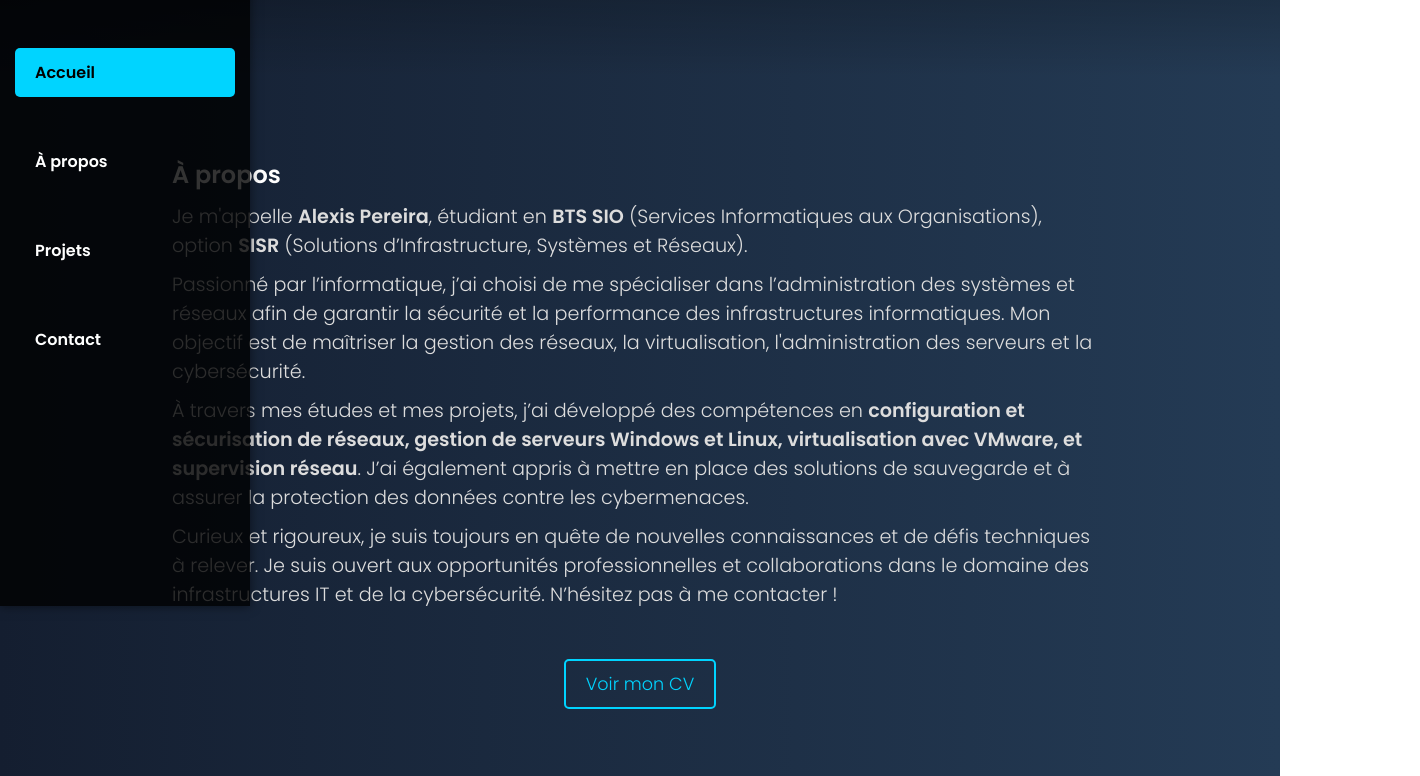
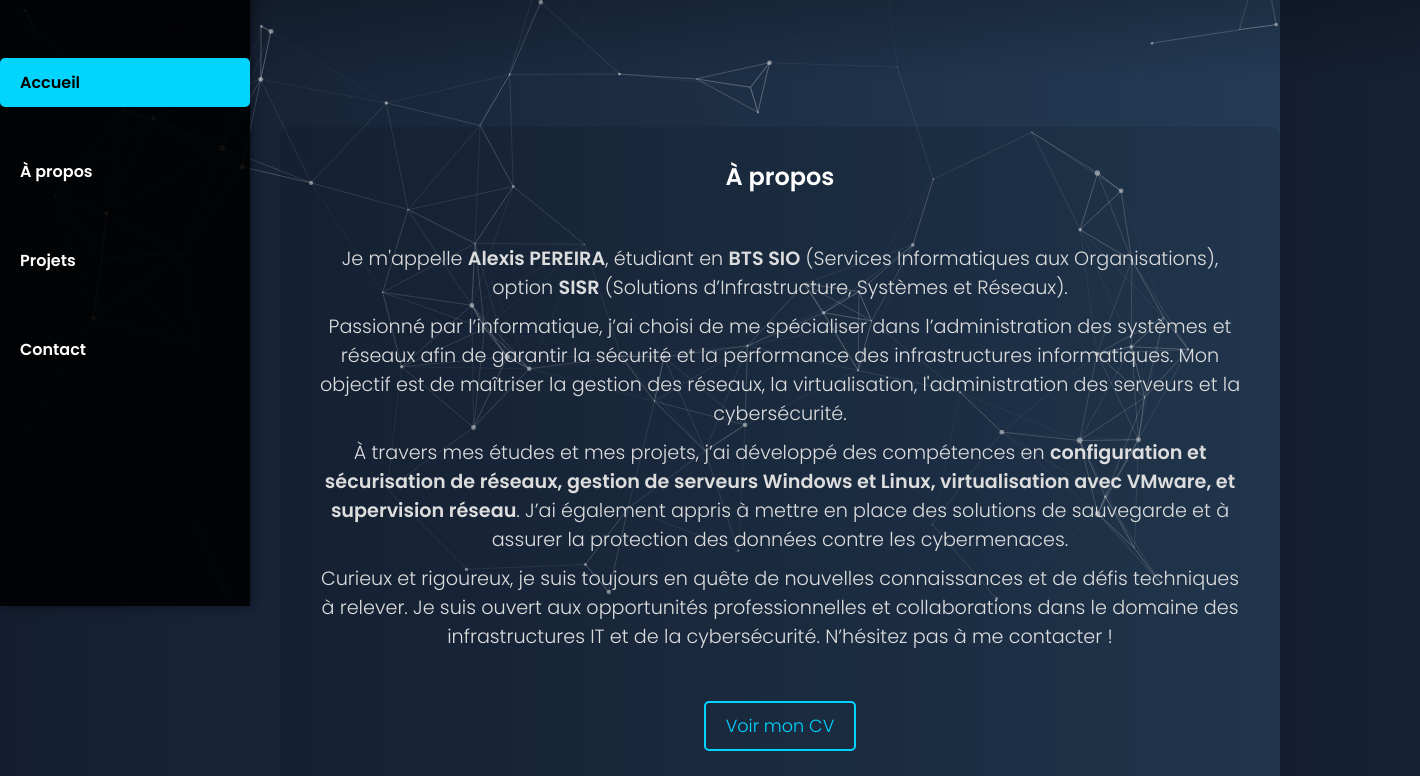
Before and after one commit to AleskiP/portfolio, a plain HTML site: page index.html in a window 1280 px wide. Shown: the part 194-970 px from the top of the page, 1420 px wide, since content can reach past the window. Drawn offline with nearby package versions, Linux system fonts and the light colour scheme.

Commit message:
Base propre

```diff
--- a/index.html
+++ b/index.html
@@ -1,18 +1,18 @@
 <!DOCTYPE html>
 <html lang="fr">
+
 <head>
   <meta charset="UTF-8">
   <meta name="viewport" content="width=device-width, initial-scale=1.0">
   <title>Portfolio Alexis Pereira</title>
   <link rel="stylesheet" href="styles.css">
   <link href="https://fonts.googleapis.com/css2?family=Poppins:wght@300;600&display=swap" rel="stylesheet">
-  <script defer src="https://cdnjs.cloudflare.com/ajax/libs/aos/2.3.4/aos.js"></script>
-  <script defer src="https://cdn.jsdelivr.net/npm/emailjs-com@2.6.4/dist/email.min.js"></script>
-  <script defer src="script.js"></script>
+
 </head>
+
 <body>
 
-  <!-- Barre latérale -->
+   <div class="container">
     <nav class="sidebar">
       <ul>
         <li><a href="#hero" class="nav-link active">Accueil</a></li>
@@ -21,38 +21,49 @@
         <li><a href="#contact" class="nav-link">Contact</a></li>
       </ul>
     </nav>
+    <div class="main-content">
       <header class="hero section" id="hero">
         <h1 data-aos="zoom-in">Bienvenue sur mon Portfolio</h1>
         <p data-aos="fade-up" data-aos-delay="300">Découvrez mes projets et compétences en informatique.</p>
       </header>
 
       <main>
-    <section class="about section" id="about" data-aos="fade-right">
+        <section  id="about" data-aos="fade-right">
+          <div class="content-box">
           <h2>À propos</h2>
           <p>
-        Je m'appelle <strong>Alexis Pereira</strong>, étudiant en <strong>BTS SIO</strong> (Services Informatiques aux Organisations), option <strong>SISR</strong> (Solutions d’Infrastructure, Systèmes et Réseaux).
+            Je m'appelle <strong>Alexis PEREIRA</strong>, étudiant en <strong>BTS SIO</strong> (Services Informatiques aux
+            Organisations), option <strong>SISR</strong> (Solutions d’Infrastructure, Systèmes et Réseaux).
           </p>
 
           <p>
-        Passionné par l’informatique, j’ai choisi de me spécialiser dans l’administration des systèmes et réseaux afin de garantir la sécurité et la performance des infrastructures informatiques.
-        Mon objectif est de maîtriser la gestion des réseaux, la virtualisation, l'administration des serveurs et la cybersécurité.
+            Passionné par l’informatique, j’ai choisi de me spécialiser dans l’administration des systèmes et réseaux afin
+            de garantir la sécurité et la performance des infrastructures informatiques.
+            Mon objectif est de maîtriser la gestion des réseaux, la virtualisation, l'administration des serveurs et la
+            cybersécurité.
           </p>
 
           <p>
-        À travers mes études et mes projets, j’ai développé des compétences en <strong>configuration et sécurisation de réseaux, gestion de serveurs Windows et Linux, virtualisation avec VMware, et supervision réseau</strong>.
-        J’ai également appris à mettre en place des solutions de sauvegarde et à assurer la protection des données contre les cybermenaces.
+            À travers mes études et mes projets, j’ai développé des compétences en <strong>configuration et sécurisation
+              de réseaux, gestion de serveurs Windows et Linux, virtualisation avec VMware, et supervision
+              réseau</strong>.
+            J’ai également appris à mettre en place des solutions de sauvegarde et à assurer la protection des données
+            contre les cybermenaces.
           </p>
 
           <p>
             Curieux et rigoureux, je suis toujours en quête de nouvelles connaissances et de défis techniques à relever.
-        Je suis ouvert aux opportunités professionnelles et collaborations dans le domaine des infrastructures IT et de la cybersécurité.
+            Je suis ouvert aux opportunités professionnelles et collaborations dans le domaine des infrastructures IT et
+            de la cybersécurité.
             N’hésitez pas à me contacter !
           </p>
 
           <a href="cv-alexis-pereira.pdf" class="cv-button" target="_blank">Voir mon CV</a>
+          </div>
         </section>
 
-    <section class="projects section" id="projects" data-aos="fade-left">
+        <section  id="projects" data-aos="fade-left">
+          <div class="content-box">
           <h2>Projets</h2>
           <div class="project-container">
             <div class="project-card" data-aos="flip-left">
@@ -60,15 +71,22 @@
               <h3>Projet Stardust</h3>
               <p>Un projet de développement web avec des animations interactives.</p>
             </div>
-        <div class="project-card" data-aos="flip-right">
+            <div class="project-card" data-aos="flip-middle">
               <img src="https://source.unsplash.com/random/300x201" alt="Projet Aurora">
               <h3>Projet Aurora</h3>
               <p>Développement d'une application de gestion de stock.</p>
             </div>
+            <div class="project-card" data-aos="flip-right">
+              <img src="https://source.unsplash.com/random/300x201" alt="Projet Astral">
+              <h3>Projet Astral</h3>
+              <p>Travail collaboratif qui consistais à créer un jeu vidéo en 3 jours.</p>
+            </div>
+          </div>
         </div>
       </section>
 
-    <section class="contact section" id="contact" data-aos="fade-up">
+        <section id="contact" data-aos="fade-up">
+          <div class="content-box">
             <h2>Contactez-moi</h2>
             <form id="contact-form">
             <label for="name">Nom</label>
@@ -82,13 +100,24 @@
 
             <button type="submit">Envoyer</button>
           </form>
-      <p id="form-message"></p>
+        </div>
         </section>
       </main>
+    </div>
+   </div>
+
+   <div id="particles-js"></div>
+
 
   <footer>
     <p>Portfolio BTS SIO - Alexis Pereira &copy; 2025</p>
   </footer>
 
 </body>
+
+<script defer src="https://cdnjs.cloudflare.com/ajax/libs/aos/2.3.4/aos.js"></script>
+<script defer src="https://cdn.jsdelivr.net/npm/emailjs-com@2.6.4/dist/email.min.js"></script>
+<script src="https://cdn.jsdelivr.net/particles.js/2.0.0/particles.min.js"></script>
+<script defer src="script.js"></script>
+
 </html>
--- a/script.js
+++ b/script.js
@@ -1,13 +1,13 @@
 document.addEventListener("DOMContentLoaded", () => {
   AOS.init({ duration: 1000, once: true });
 
-  emailjs.init("BnqpCzJNzeiQRTgbI"); // Remplace avec ta Public Key
+  emailjs.init("BnqpCzJNzeiQRTgbI");
 
   document.getElementById("contact-form").addEventListener("submit", function (e) {
     e.preventDefault();
 
-    const serviceID = "service_portfolio"; // Remplace avec ton Service ID
-    const templateID = "template_portfolio"; // Remplace avec ton Template ID
+    const serviceID = "service_portfolio";
+    const templateID = "template_portfolio";
 
     emailjs.sendForm(serviceID, templateID, this)
       .then(() => {
@@ -22,7 +22,6 @@ document.addEventListener("DOMContentLoaded", () => {
       });
   });
 
-  // Sélection automatique de la section active
   const sections = document.querySelectorAll(".section");
   const navLinks = document.querySelectorAll(".nav-link");
 
@@ -44,3 +43,54 @@ document.addEventListener("DOMContentLoaded", () => {
     });
   });
 });
+
+document.addEventListener("DOMContentLoaded", () => {
+
+  particlesJS("particles-js", {
+    "particles": {
+      "number": {
+        "value": 80,
+        "density": {
+          "enable": true,
+          "value_area": 800
+        }
+      },
+      "color": { "value": "#ffffff" },
+      "shape": {
+        "type": "circle",
+        "stroke": { "width": 0, "color": "#000000" },
+        "polygon": { "nb_sides": 5 }
+      },
+      "opacity": {
+        "value": 0.5,
+        "random": false
+      },
+      "size": {
+        "value": 3,
+        "random": true
+      },
+      "line_linked": {
+        "enable": true,
+        "distance": 150,
+        "color": "#ffffff",
+        "opacity": 0.4,
+        "width": 1
+      },
+      "move": {
+        "enable": true,
+        "speed": 1,
+        "direction": "none",
+        "out_mode": "out"
+      }
+    },
+    "interactivity": {
+      "detect_on": "canvas",
+      "events": {
+        "onhover": { "enable": true, "mode": "grab" },
+        "onclick": { "enable": false, "mode": "repulse" },
+        "resize": true
+      }
+    },
+    "retina_detect": true
+  });
+});
--- a/styles.css
+++ b/styles.css
@@ -15,18 +15,19 @@ body {
   overflow-x: hidden;
 }
 
-/* Sidebar */
 .sidebar {
   position: fixed;
-  left: 0px;
-  top: 50%;
-  transform: translateY(-50%);
-  background: rgba(0, 0, 0, 0.8);
-  padding: 15px;
-  box-shadow: 0px 0px 10px rgba(0, 0, 0, 0.5);
-  transition: all 0.3s;
+  left: 0;
+  top: 0;
+  width: 250px;
   height: 100vh;
-  width: 250px;
+  background: rgba(0, 0, 0, 0.9);
+  padding-top: 20px;
+  display: flex;
+  flex-direction: column;
+  align-items: center;
+  box-shadow: 2px 0 10px rgba(0, 0, 0, 0.5);
+  z-index: 1000;
 }
 
 .sidebar ul {
@@ -34,8 +35,7 @@ body {
   margin: 0;
   padding: 0;
   width: 100%;
-  display: flex
-;
+  display: flex;
   flex-direction: column;
   justify-content: center;
   gap: 20px;
@@ -47,6 +47,7 @@ body {
 }
 
 .sidebar a {
+  width: 250px;
   color: white;
   text-decoration: none;
   padding: 12px 20px;
@@ -56,22 +57,22 @@ body {
   transition: all 0.3s;
 }
 
-/* Effet au survol */
 .sidebar a:hover {
   background: #00d4ff;
   color: black;
 }
 
-/* Effet de surlignage dynamique */
 .sidebar a.active {
   background: #00d4ff;
   color: black;
   font-weight: bold;
 }
 
-/* Ajoute un petit décalage pour éviter que la section soit cachée par la navbar */
 .section {
   scroll-margin-top: 80px;
+  flex-direction: column;
+  align-items: center;
+  display: flex;
 }
 
 .hero {
@@ -97,11 +98,26 @@ p {
   max-width: 1000px;
 }
 
+#about, #projects, #contact {
+  display: flex;
+  justify-content: center;
+  align-items: center;
+  border-radius: 10px;
+}
+
+#projects{
+  justify-content: center;
+  flex-direction: row;
+  width: fit-content;
+  height: fit-content;
+}
+
+
 .project-container {
   display: flex;
   flex-wrap: wrap;
   justify-content: center;
-  gap: 20px;
+  gap: 18px;
 }
 
 .project-card {
@@ -144,6 +160,7 @@ form {
   width: 100%;
   max-width: 600px;
   color: white;
+  margin: auto;
 }
 
 form input, form textarea {
@@ -191,4 +208,55 @@ form button:hover {
   margin: 50px auto;
   text-align: center;
   width: fit-content;
+  margin-bottom: 10px;
 }
+
+#particles-js {
+  position: fixed;
+  top: 0;
+  left: 0;
+  width: 100%;
+  height: 100vh;
+}
+
+#particles-js canvas {
+  position: absolute;
+  width: 100%;
+  height: 100%;
+  pointer-events: auto;
+}
+
+.main-content {
+  margin-left: 280px;
+  display: flex;
+  text-align: center;
+  flex-direction: column;
+  align-items: center;
+  text-align: left;
+  position: relative;
+  z-index: 1;
+  width: 1000px;
+}
+
+.container{
+  display: flex;
+  gap: 20px;
+}
+
+.content-box {
+  border-radius: 10px;
+  padding: 2rem;
+  width: 100%;
+  max-width: 1000px;
+  text-align: center;
+  z-index: 10;
+  position: relative;
+  box-sizing: border-box;
+  background:rgba(0, 0, 0, 0.1);
+  margin: 50px auto;
+  padding-bottom: 50px;
+}
+
+h2 {
+  margin-bottom: 50px;
+}
```
Also changed, not shown: 1 other file. Lines whose indentation alone changed are shown as unchanged.
